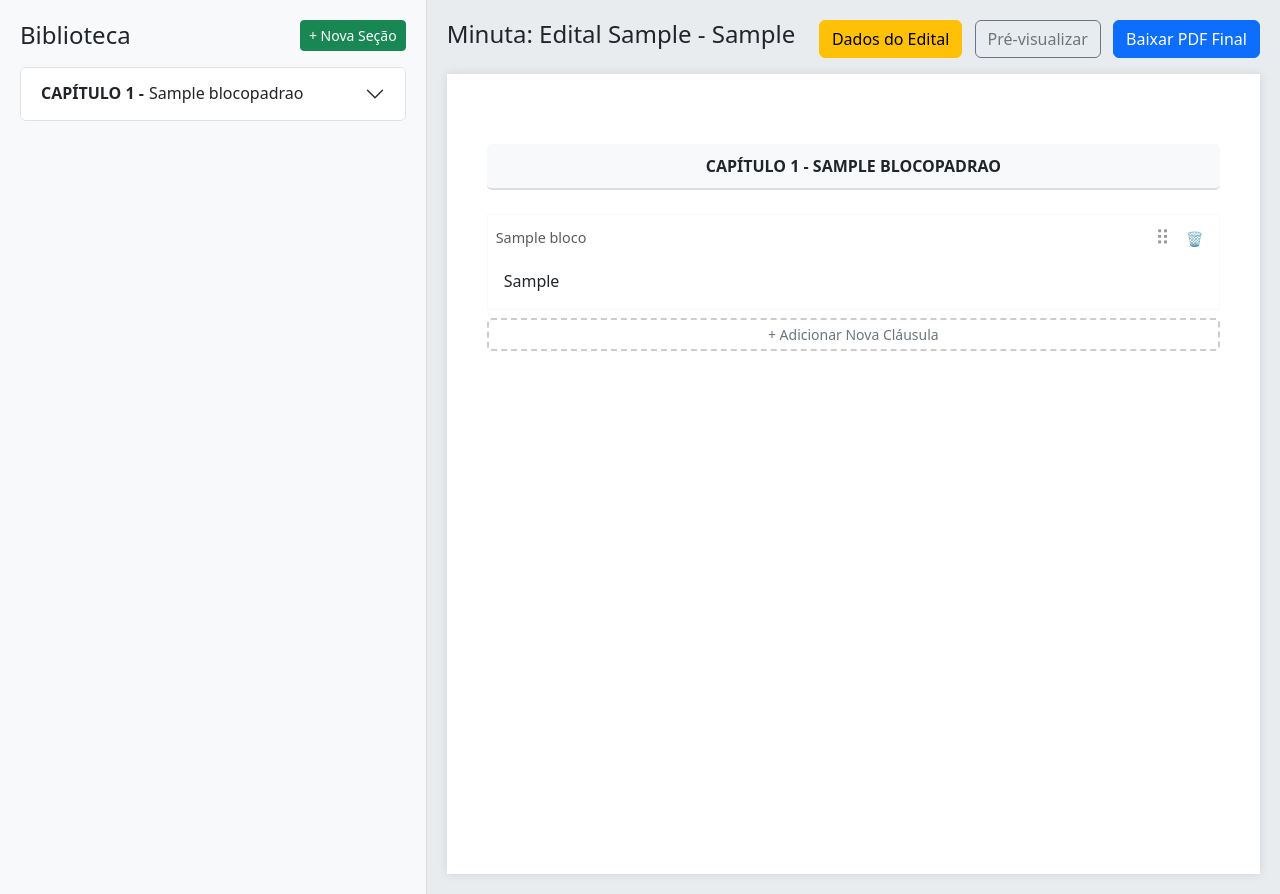
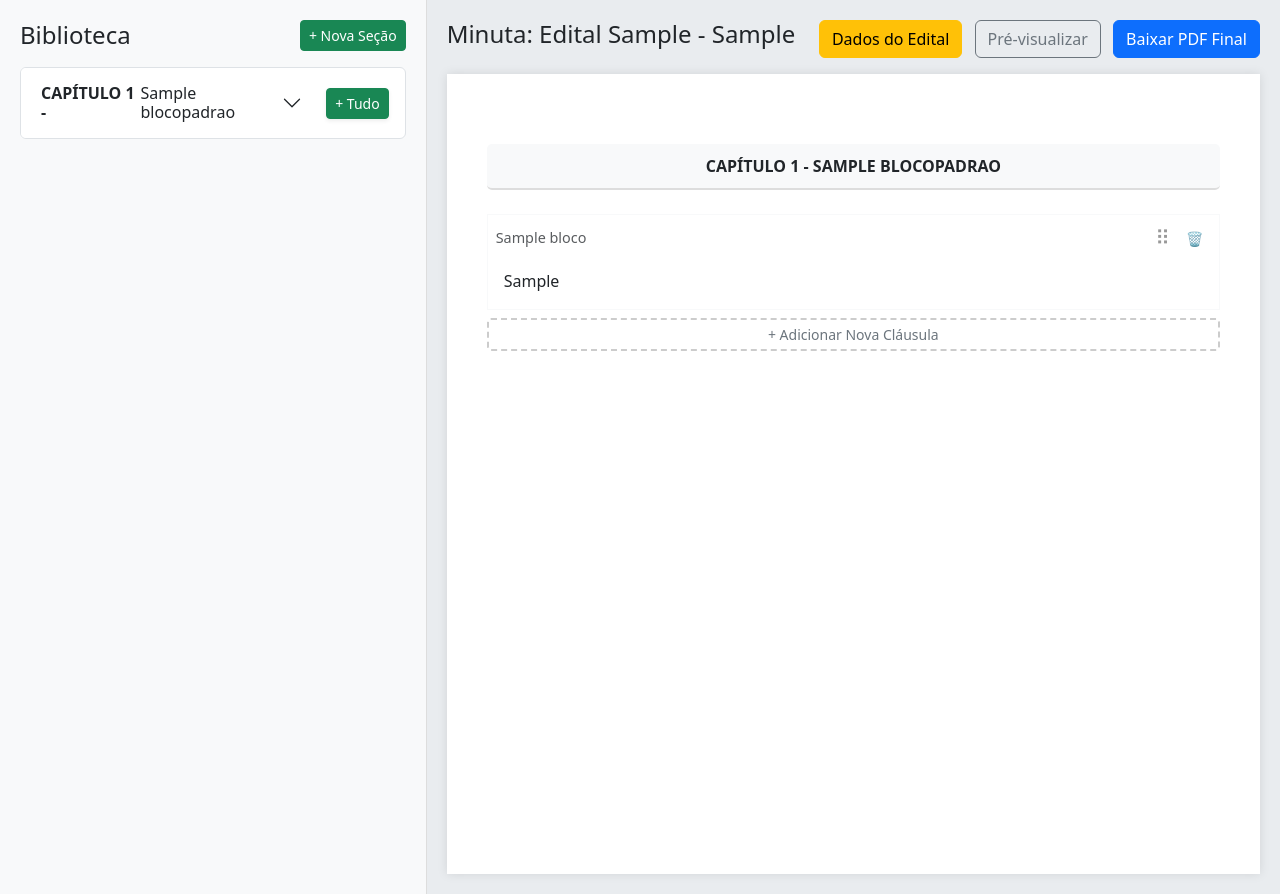
Before and after one commit to IsaacLusca/AutoMinuta_V1.0, a Django app: template gerador_avancado/templates/gerador_avancado/editar_minuta.html in a window 1280 px wide. Run offline with Django 5.2, Linux system fonts and the light colour scheme; tables that the repository leaves empty hold one stand-in row (values such as "Sample post"); the template is opened without the code that fills it: values that come from a table or form of the project are taken from there, most other values are stand-ins (such as "Sample title", 1, 10 or a date in 2020); some libraries are stand-ins or nearby versions.

Commit message:
feat: botão para adicionar todas as seções de 1 capitulo

```diff
--- a/gerador_avancado/templates/gerador_avancado/editar_minuta.html
+++ b/gerador_avancado/templates/gerador_avancado/editar_minuta.html
@@ -140,9 +140,12 @@
             <div class="accordion" id="accordionBiblioteca">
                 {% for capitulo in capitulos_padrao %}
                 <div class="accordion-item">
-                    <h2 class="accordion-header">
-                        <button class="accordion-button collapsed" type="button" data-bs-toggle="collapse" data-bs-target="#collapse-{{ capitulo.id }}" onclick="rolarParaCapitulo({{ capitulo.id }})">
+                    <h2 class="accordion-header d-flex align-items-center">
+                        <button class="accordion-button collapsed flex-grow-1" type="button" data-bs-toggle="collapse" data-bs-target="#collapse-{{ capitulo.id }}" onclick="rolarParaCapitulo({{ capitulo.id }})">
                             {{ capitulo.titulo }}
+                        </button>
+                        <button type="button" class="btn btn-sm btn-success ms-1 me-3 text-nowrap shadow-sm" onclick="adicionarCapituloCompleto('collapse-{{ capitulo.id }}', event)" title="Adicionar todas as seções deste capítulo">
+                            + Tudo
                         </button>
                     </h2>
                     <div id="collapse-{{ capitulo.id }}" class="accordion-collapse collapse">
@@ -152,7 +155,7 @@
                                 <li class="list-group-item d-flex justify-content-between align-items-center">
                                     <span class="titulo-secao-bib" style="cursor: pointer;" onclick="rolarParaSecao({{ secao.id }})" title="Ir para esta seção no documento">{{ secao.titulo }}</span>
 
-                                    <button class="btn btn-sm btn-outline-success" onclick="adicionarBloco({{ minuta.id }}, {{ secao.id }})">+</button>
+                                    <button class="btn btn-sm btn-outline-success btn-adicionar-secao" onclick="adicionarBloco({{ minuta.id }}, {{ secao.id }})">+</button>
                                 </li>
                                 {% endfor %}
                             </ul>
@@ -917,6 +920,39 @@
         // }, 6000);
     }
 
+    function adicionarCapituloCompleto(collapseId, event) {
+        // Impede que o clique abra/feche o acordeão
+        event.stopPropagation();
+        event.preventDefault();
+
+        // Encontra a div que contém as seções do capítulo
+        const containerCapitulo = document.getElementById(collapseId);
+        if (!containerCapitulo) {
+            console.error("Capítulo não encontrado!");
+            return;
+        }
+
+        // Pega todos os botões '+' individuais deste capítulo
+        const botoesAdicionar = containerCapitulo.querySelectorAll('.btn-adicionar-secao');
+
+        if (botoesAdicionar.length === 0) {
+            alert('Nenhuma seção disponível para adicionar neste capítulo.');
+            return;
+        }
+
+        // Pede confirmação
+        if (confirm(`Deseja adicionar todas as ${botoesAdicionar.length} seções deste capítulo à sua minuta?`)) {
+
+            // Faz um loop clicando em cada botão com um pequeno atraso
+            // O atraso de 200ms evita que o navegador envie dezenas de requisições de uma vez e trave o servidor
+            botoesAdicionar.forEach((btn, index) => {
+                setTimeout(() => {
+                    btn.click();
+                }, index * 10);
+            });
+        }
+    }
+
 </script>
 </body>
 </html>
```
